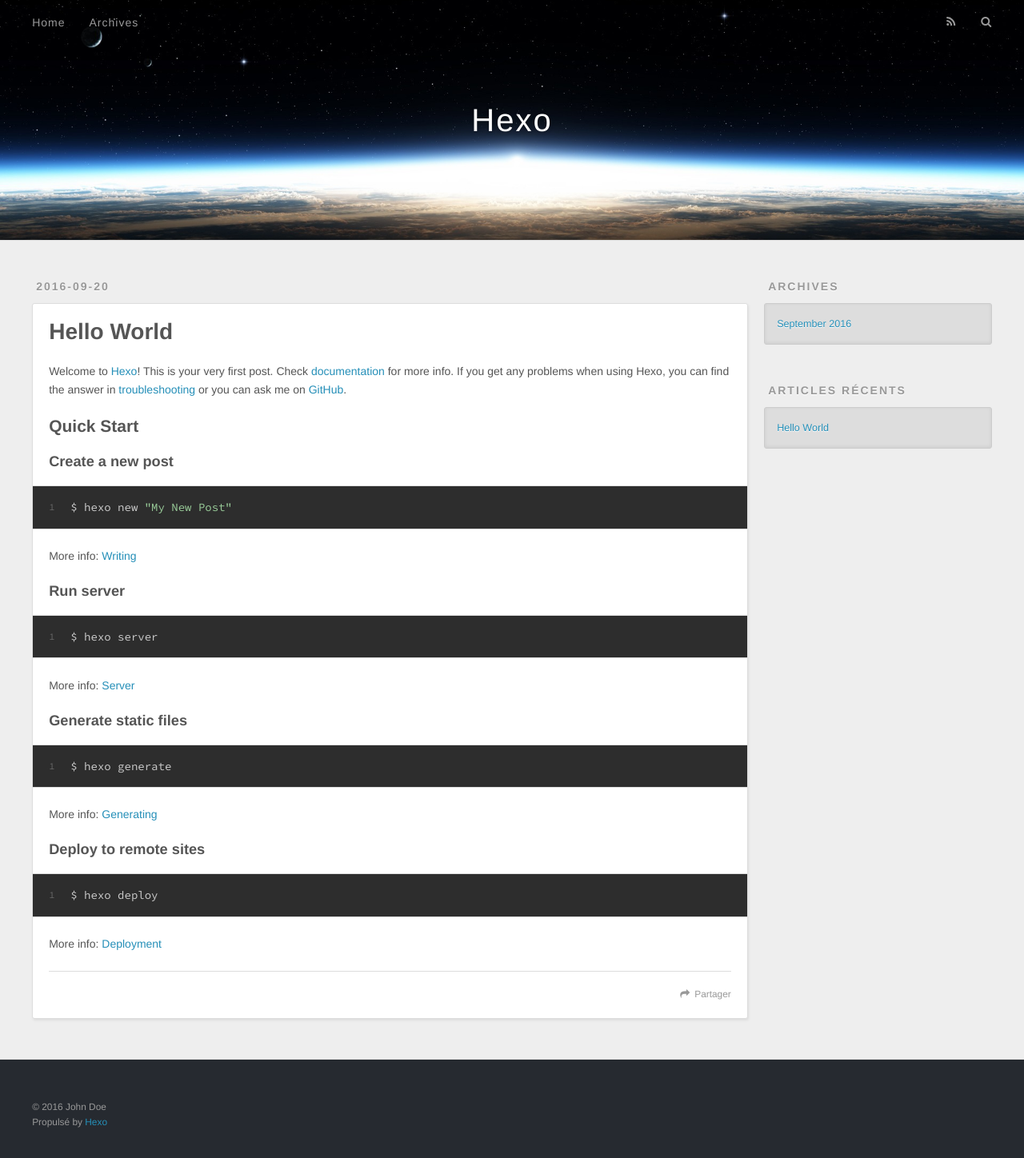
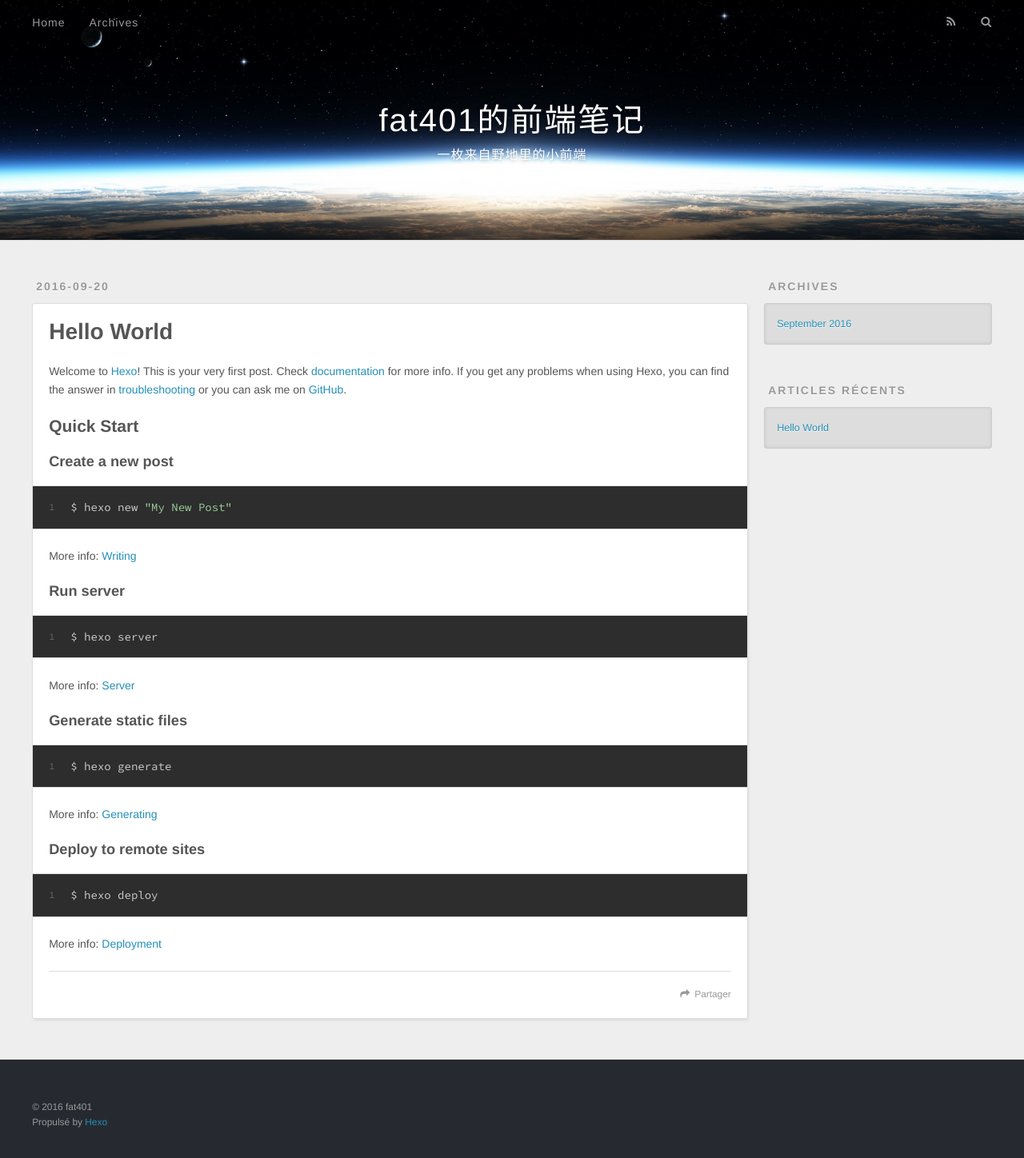
Before and after one commit to SmalLfat401/SmalLfat401.github.io, a plain HTML site: page index.html in a window 1280 px wide. Shown: the whole page at 80% size. Drawn offline with nearby package versions, Linux system fonts and the light colour scheme.

Commit message:
Site updated: 2016-09-20 14:32:11

```diff
--- a/index.html
+++ b/index.html
@@ -3,16 +3,16 @@
 <head>
   <meta charset="utf-8">
 
-  <title>Hexo</title>
+  <title>fat401的前端笔记</title>
   <meta name="viewport" content="width=device-width, initial-scale=1, maximum-scale=1">
   <meta property="og:type" content="website">
-<meta property="og:title" content="Hexo">
+<meta property="og:title" content="fat401的前端笔记">
 <meta property="og:url" content="http://yoursite.com/index.html">
-<meta property="og:site_name" content="Hexo">
+<meta property="og:site_name" content="fat401的前端笔记">
 <meta name="twitter:card" content="summary">
-<meta name="twitter:title" content="Hexo">
+<meta name="twitter:title" content="fat401的前端笔记">
 
-    <link rel="alternate" href="/atom.xml" title="Hexo" type="application/atom+xml">
+    <link rel="alternate" href="/atom.xml" title="fat401的前端笔记" type="application/atom+xml">
 
 
     <link rel="icon" href="/favicon.png">
@@ -33,8 +33,12 @@
   <div id="header-outer" class="outer">
     <div id="header-title" class="inner">
       <h1 id="logo-wrap">
-        <a href="/" id="logo">Hexo</a>
+        <a href="/" id="logo">fat401的前端笔记</a>
       </h1>
+
+        <h2 id="subtitle-wrap">
+          <a href="/" id="subtitle">一枚来自野地里的小前端</a>
+        </h2>
 
     </div>
     <div id="header-inner" class="inner">
@@ -96,7 +100,7 @@
 
     </div>
     <footer class="article-footer">
-      <a data-url="http://yoursite.com/2016/09/20/hello-world/" data-id="citb33jd30000wr6gcu60gstd" class="article-share-link">Partager</a>
+      <a data-url="http://yoursite.com/2016/09/20/hello-world/" data-id="citb3ryeh0000a06g90b123jw" class="article-share-link">Partager</a>
 
 
     </footer>
@@ -151,7 +155,7 @@
 
   <div class="outer">
     <div id="footer-info" class="inner">
-      &copy; 2016 John Doe<br>
+      &copy; 2016 fat401<br>
       Propulsé by <a href="http://hexo.io/" target="_blank">Hexo</a>
     </div>
   </div>
```
Also changed, not shown: 2016/09/20/hello-world/index.html (+10 -6 lines), archives/2016/09/index.html (+11 -7 lines), archives/2016/index.html (+11 -7 lines), archives/index.html (+11 -7 lines).
